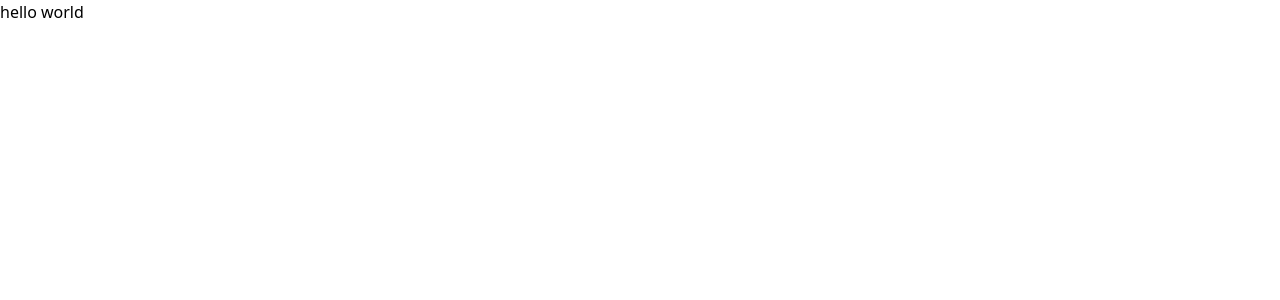
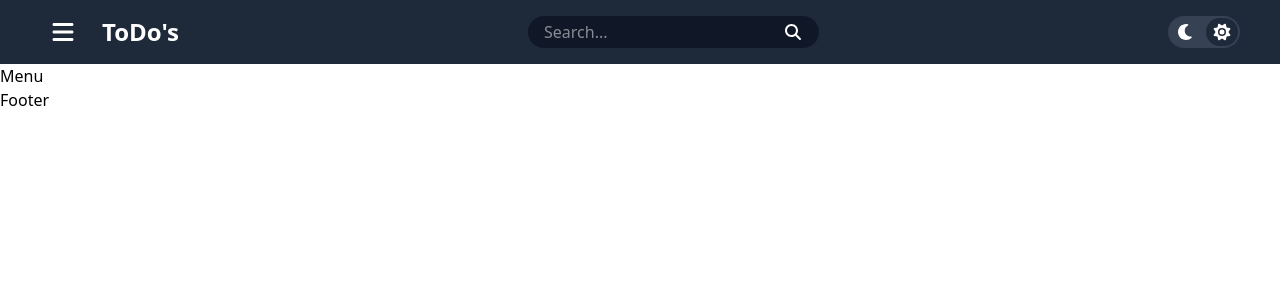
Before and after one commit to Sherzod-006/To-Do-0.0.2, a React (Vite) app: page / in a window 1280 px wide. Shown: the top 300 px of the page. Built offline with nearby package versions, Linux system fonts and the light colour scheme.

Commit message:
completed header section

```diff
--- a/package.json
+++ b/package.json
@@ -10,6 +10,9 @@
     "preview": "vite preview"
   },
   "dependencies": {
+    "@fortawesome/fontawesome-svg-core": "^7.0.1",
+    "@fortawesome/free-solid-svg-icons": "^7.0.1",
+    "@fortawesome/react-fontawesome": "^3.0.2",
     "@tailwindcss/vite": "^4.1.13",
     "react": "^19.1.1",
     "react-dom": "^19.1.1",
--- a/src/App.jsx
+++ b/src/App.jsx
@@ -1,5 +1,13 @@
+//IMPORTING RRD
+import { createBrowserRouter, RouterProvider } from "react-router-dom";
+//IMPORTING LAYOUTS
+import RootLayout from "./layouts/RootLayout";
+
 const App = () => {
-  return <div>hello world</div>;
+  const routes = createBrowserRouter([
+    { path: "/", element: <RootLayout />, children: [<div>home</div>] },
+  ]);
+  return <RouterProvider router={routes} />;
 };
 
 export default App;
--- /dev/null
+++ b/src/components/Footer.jsx
@@ -0,0 +1,11 @@
+import React from "react";
+
+const Footer = () => {
+  return (
+    <div>
+      <h1>Footer</h1>
+    </div>
+  );
+};
+
+export default Footer;
--- /dev/null
+++ b/src/components/HamburgerMenu.jsx
@@ -0,0 +1,11 @@
+import React from "react";
+
+const HamburgerMenu = () => {
+  return (
+    <div>
+      <h1>Menu</h1>
+    </div>
+  );
+};
+
+export default HamburgerMenu;
--- /dev/null
+++ b/src/components/Header.jsx
@@ -0,0 +1,60 @@
+//IMPORTING ICONS
+import { FontAwesomeIcon } from "@fortawesome/react-fontawesome";
+import {
+  faBars,
+  faMoon,
+  faSun,
+  faSearch,
+} from "@fortawesome/free-solid-svg-icons";
+//IMPORTING RRD
+import { Link } from "react-router-dom";
+
+//IMPORTING HOOKS
+import { useState } from "react";
+
+const Header = () => {
+  const [isDarkMode, setIsDarkMode] = useState(false);
+  return (
+    <header className="flex justify-between items-center bg-gray-800 text-white md:px-10 px-4 py-2">
+      <div className="flex items-center gap-4">
+        <button className="hover:bg-gray-700 active:bg-gray-600 p-2 rounded-full text-2xl">
+          <FontAwesomeIcon icon={faBars} />
+        </button>
+        <Link to="/" className="text-2xl font-bold">
+          ToDo's
+        </Link>
+      </div>
+      <form className="flex items-center bg-gray-900 rounded-full px-4 py-1 gap-2">
+        <input
+          type="text"
+          placeholder="Search..."
+          className="outline-none bg-transparent text-white"
+        />
+        <button className="text-white cursor-pointer">
+          <FontAwesomeIcon icon={faSearch} />
+        </button>
+      </form>
+      <div>
+        <button
+          onClick={() => setIsDarkMode(!isDarkMode)}
+          className="bg-gray-700 active:bg-gray-600 p-0.5 rounded-full flex gap-1 items-center"
+        >
+          <FontAwesomeIcon
+            icon={faMoon}
+            className={`${
+              isDarkMode ? "bg-gray-800" : "bg-transparent"
+            } text-white md:p-1.5 p-1 rounded-full`}
+          />
+          <FontAwesomeIcon
+            icon={faSun}
+            className={`${
+              !isDarkMode ? "bg-gray-800" : "bg-transparent"
+            } text-white md:p-1.5 p-1 rounded-full`}
+          />
+        </button>
+      </div>
+    </header>
+  );
+};
+
+export default Header;
--- /dev/null
+++ b/src/layouts/RootLayout.jsx
@@ -0,0 +1,21 @@
+//IMPORTING RRD
+import { Outlet } from "react-router-dom";
+//IMPORTING COMPONENTS
+import Header from "../components/Header";
+import Footer from "../components/Footer";
+import HamburgerMenu from "../components/HamburgerMenu";
+
+const RootLayout = () => {
+  return (
+    <>
+      <Header />
+      <HamburgerMenu />
+      <main>
+        <Outlet />
+      </main>
+      <Footer />
+    </>
+  );
+};
+
+export default RootLayout;
```
Also changed, not shown: 1 other file (tests, documents, lock files or other folders).
